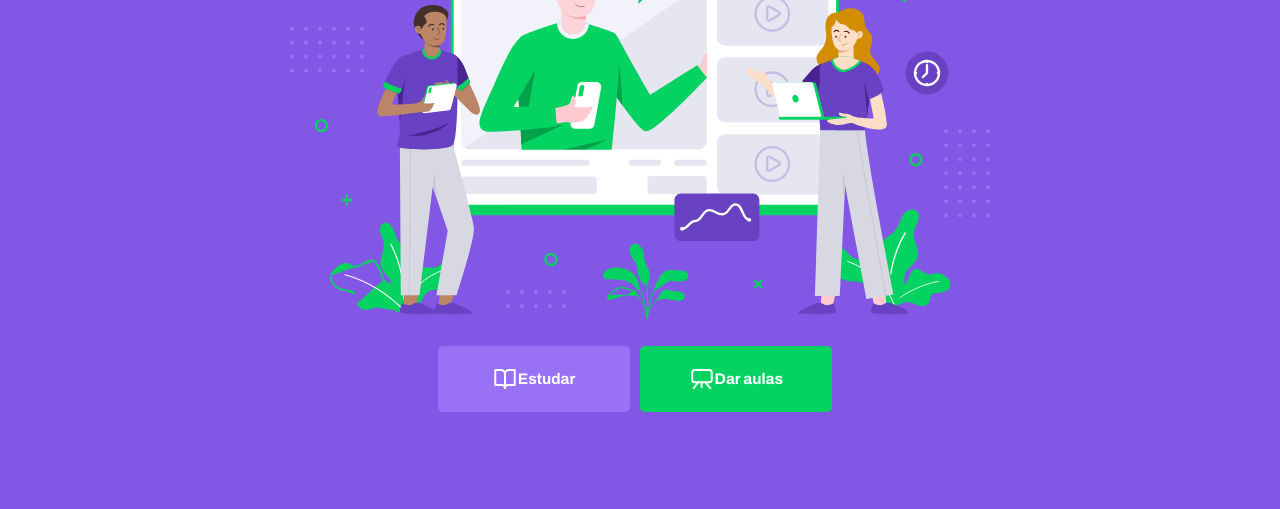
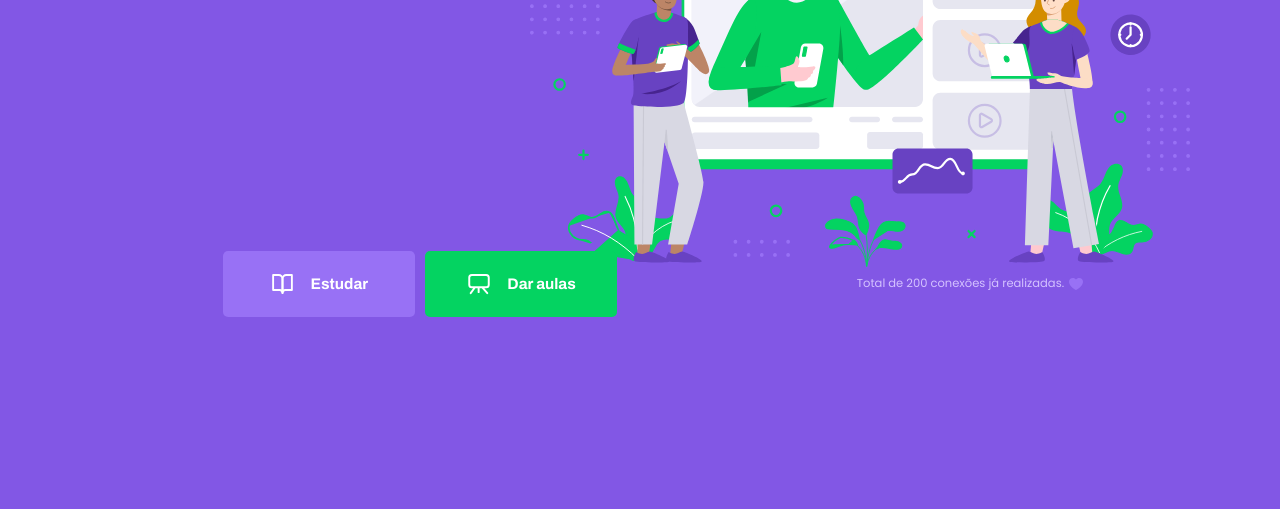
Before and after one commit to andreslawson/NLW, a plain HTML site: page index.html in a window 1280 px wide. Shown: the part 291-800 px from the top of the page. Drawn offline with Linux system fonts and the light colour scheme.

Commit message:
Dia 2 Grid

```diff
--- a/index.html
+++ b/index.html
@@ -31,6 +31,11 @@
         Dar aulas
       </a>
     </div>
+
+    <p class="total-connections">
+      Total de 200 conexões já realizadas.
+      <img src="/images/icons/purple-heart.svg" alt="Coração roxo.">
+    </p>
   </div>
 </body>
 
--- a/styles/partials/page-landing.css
+++ b/styles/partials/page-landing.css
@@ -14,12 +14,12 @@
 	height: 10rem;
 }
 
-.logo-container{
+.logo-container {
 	text-align: center;
 	margin-bottom: 3.2rem;
 }
 
-.logo-container h2{
+.logo-container h2 {
 	font-weight: 500;
 	font-size: 3.6rem;
 	line-height: 4.6rem;
@@ -30,13 +30,13 @@
 	width: 100%;
 }
 
-.buttons-container{
+.buttons-container {
 	display: flex;
 	justify-content: center;
 	margin: 3.2rem 0;
 }
 
-.buttons-container a{
+.buttons-container a {
 	width: 30rem;
 	height: 10.4rem;
 	border-radius: 0.8rem;
@@ -47,15 +47,62 @@
 	justify-content: center;
 	text-decoration: none;
 	color: var(--color-button-text);
+
+	transition: background 0.2s;
 }
 
 .buttons-container a img {
 	width: 4rem;
+	margin-right: 2.4rem;
 }
-.buttons-container a.study{
+.buttons-container a.study {
 	background: var(--color-primary-lighter);
 }
 
-.buttons-container a.give-classes{
+.buttons-container a.study:hover {
+	background: var(--color-primary-light);
+}
+
+.buttons-container a.give-classes {
 	background: var(--color-secondary);
+	margin-right: 0;
 }
+
+.buttons-container a.give-classes:hover {
+	background: var(--color-secondary-dark);
+}
+
+.total-connections {
+	font-size: 1.8rem;
+	display: flex;
+	align-items: center;
+	justify-content: center;
+}
+
+.total-connections img {
+	margin-left: 0.8rem;
+}
+
+/* Ate 1100px */
+@media (min-width: 1100px) {
+	#page-landing #container {
+		max-width: 1100px;
+		display: grid;
+		grid-template-columns: 2fr 1fr 2fr;
+		grid-template-rows: 350px 1fr;
+		grid-template-areas: "proffy image image" "button button texting";
+	}
+
+	.logo-container {
+		grid-area: proffy;
+	}
+	.hero-image {
+		grid-area: image;
+	}
+	.buttons-container {
+		grid-area: button;
+	}
+	.total-connections {
+		grid-area: texting;
+	}
+}
```
Lines whose indentation alone changed are shown as unchanged.
